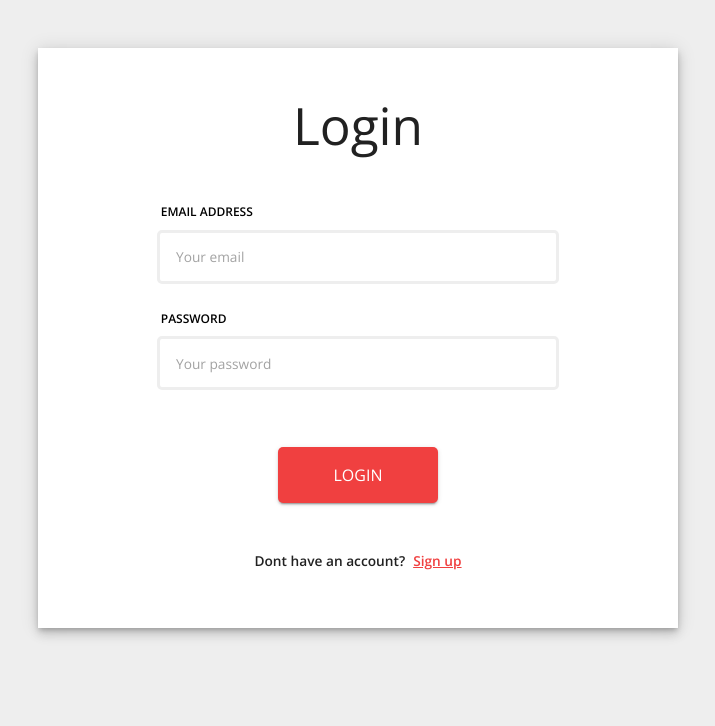
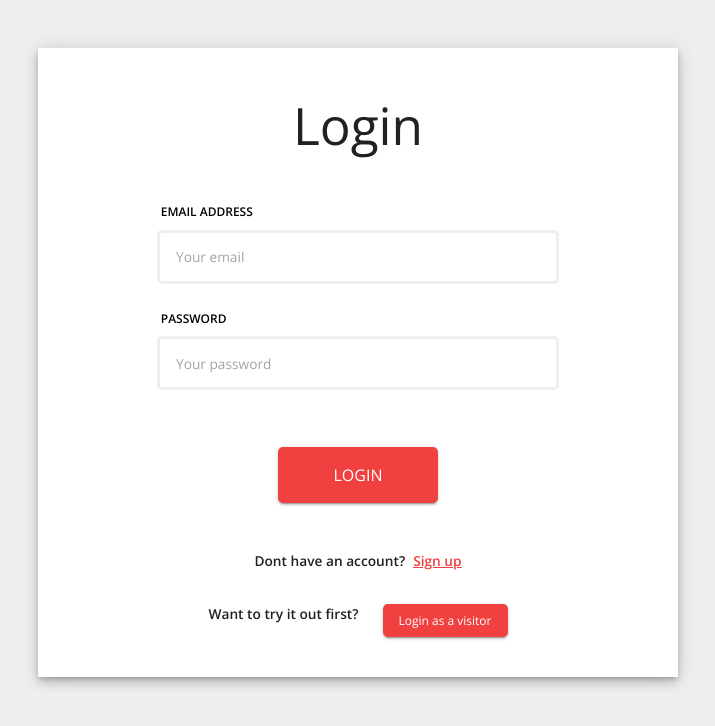
Before and after one commit to hatchways/team-brioche, a React (Create React App) app in the folder client/: page /login in a window 1280 px wide. Shown: the top 726 px of the page, without its empty margins (282-997 px from the left). Built offline with nearby package versions, Linux system fonts and the light colour scheme; no server answers.

Commit message:
Moved DemoUser component to Login & Register component

```diff
--- a/client/src/pages/Accounts/Login/Login.tsx
+++ b/client/src/pages/Accounts/Login/Login.tsx
@@ -1,4 +1,5 @@
 import { Fragment } from 'react';
+import DemoUser from '../../../components/DemoUser/DemoUser';
 import Redirect from '../../../components/Redirect/Redirect';
 import UserAccountWrapper from '../../../components/UserAccountWrapper/UserAccountWrapper';
 import LoginForm from '../AuthForm/LoginForm/LoginForm';
@@ -10,6 +11,7 @@ export default function Login(): JSX.Element {
         <Fragment>
           <LoginForm handleSubmit={handleLogin} />
           <Redirect asideText="Dont have an account?" buttonText="Sign up" to="/signup" />
+          <DemoUser />
         </Fragment>
       )}
     </UserAccountWrapper>
--- a/client/src/pages/Accounts/Signup/SignUp.tsx
+++ b/client/src/pages/Accounts/Signup/SignUp.tsx
@@ -1,4 +1,5 @@
 import { Fragment } from 'react';
+import DemoUser from '../../../components/DemoUser/DemoUser';
 import Redirect from '../../../components/Redirect/Redirect';
 import UserAccountWrapper from '../../../components/UserAccountWrapper/UserAccountWrapper';
 import SignUpForm from '../AuthForm/SignupForm/SignUpForm';
@@ -10,6 +11,7 @@ export default function Register(): JSX.Element {
         <Fragment>
           <SignUpForm handleSubmit={handleRegister} />
           <Redirect asideText="Already have an account?" buttonText="Login" to="/login" />
+          <DemoUser />
         </Fragment>
       )}
     </UserAccountWrapper>
```
